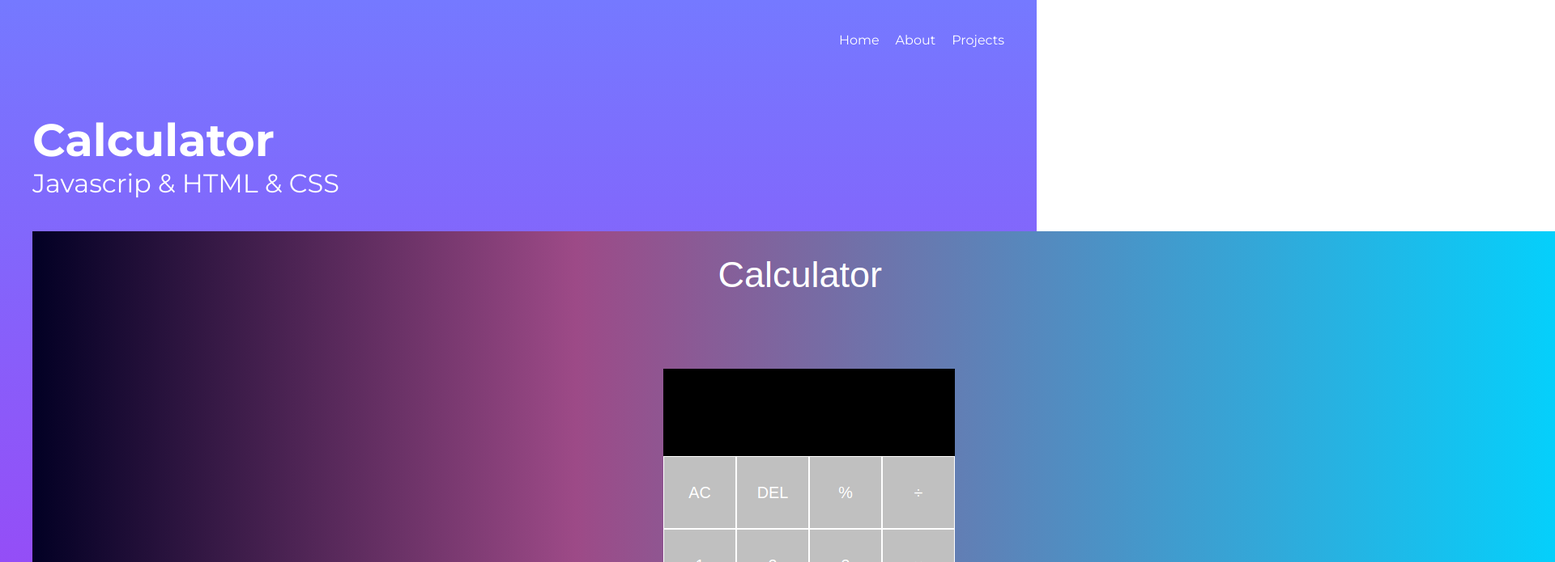
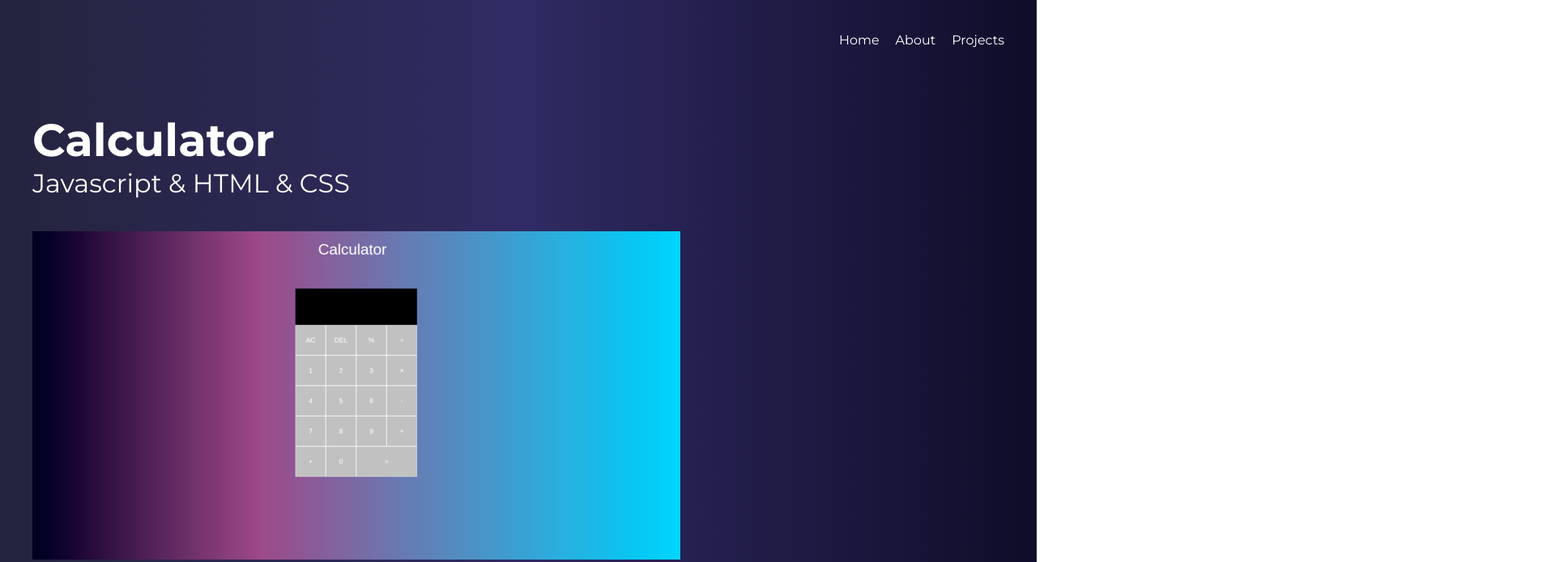
Before and after one commit to kasiabienkowska/personal-webpage-gatsby, a Gatsby site in the folder katarzyna-bienkowska/: page /projects/calculator in a window 1280 px wide. Shown: the top 695 px of the page at 81% size, 1920 px wide, since content can reach past the window. Built offline with nearby package versions, Linux system fonts and the light colour scheme; Gatsby itself is replaced by a stand-in of ours.

Commit message:
images added

```diff
--- a/katarzyna-bienkowska/src/projects/calculator.md
+++ b/katarzyna-bienkowska/src/projects/calculator.md
@@ -1,7 +1,7 @@
 ---
 title: Calculator
-stack: Javascrip & HTML & CSS
+stack: Javascript & HTML & CSS
 slug: calculator
 thumb: ../images/thumbs/calculator.png
-pathname: https://github.com/kasiabienkowska/project2-calculator
+featured: ../images/featured/calculator.png
 ---
--- a/katarzyna-bienkowska/src/projects/demowebsite.md
+++ b/katarzyna-bienkowska/src/projects/demowebsite.md
@@ -1,7 +1,8 @@
 ---
-title: demo website layout
+title: Demo website layout
 stack: HTML & CSS
 slug: demo-website
 thumb: ../images/thumbs/webpage.png
-pathname: https://github.com/kasiabienkowska/project2-calculator
+featured: ../images/featured/webpage.png
+original: ../images/originals/ricardo-org.png
 ---
--- a/katarzyna-bienkowska/src/projects/gmaillayout.md
+++ b/katarzyna-bienkowska/src/projects/gmaillayout.md
@@ -3,5 +3,6 @@
 stack: HTML & CSS
 slug: gmail-layout
 thumb: ../images/thumbs/gmail.png
-pathname: https://github.com/kasiabienkowska/project2-calculator
+featured: ../images/featured/gmail.png
+original: ../images/originals/gmail-org.png
 ---
--- a/katarzyna-bienkowska/src/projects/moneyfinder.md
+++ b/katarzyna-bienkowska/src/projects/moneyfinder.md
@@ -3,5 +3,5 @@
 stack: React
 slug: moneyfinder
 thumb: ../images/thumbs/moneyapp.png
-pathname: https://github.com/kasiabienkowska/project2-calculator
+featured: ../images/featured/moneyapp.png
 ---
--- a/katarzyna-bienkowska/src/projects/slider.md
+++ b/katarzyna-bienkowska/src/projects/slider.md
@@ -1,7 +1,7 @@
 ---
 title: Image Slider
-stack: Javascrip & HTML & CSS
+stack: Javascript & HTML & CSS
 slug: slider
 thumb: ../images/thumbs/slider.png
-pathname: https://github.com/kasiabienkowska/project2-calculator
+featured: ../images/featured/slider.png
 ---
--- a/katarzyna-bienkowska/src/projects/spotifylayout.md
+++ b/katarzyna-bienkowska/src/projects/spotifylayout.md
@@ -3,5 +3,6 @@
 stack: HTML & CSS
 slug: spotify-layout
 thumb: ../images/thumbs/spotify.png
-pathname: https://github.com/kasiabienkowska/project2-calculator
+featured: ../images/featured/spotify.png
+original: ../images/originals/spotify-org.png
 ---
--- a/katarzyna-bienkowska/src/styles/global.css
+++ b/katarzyna-bienkowska/src/styles/global.css
@@ -12,10 +12,11 @@
   min-height: 100%;
 }
 body {
-  background-image: linear-gradient(to top, #b224ef 0%, #7579ff 100%);
-  background-repeat: no-repeat;
+  background: #0f0c29;
+  background: -webkit-linear-gradient(to right, #24243e, #302b63, #0f0c29);
+  background: linear-gradient(to right, #24243e, #302b63, #0f0c29);
 }
-p {
+p, ul {
   margin: 16px auto;
   line-height: 1.5em;
 }
@@ -48,7 +49,7 @@
 }
 
 @media (max-width: 680px) {
-  nav{
+  nav {
     justify-content: center;
   }
 }
--- a/katarzyna-bienkowska/src/templates/project-details.js
+++ b/katarzyna-bienkowska/src/templates/project-details.js
@@ -6,16 +6,17 @@
 
 export default function ProjectDetails({ data }) {
   const { html } = data.markdownRemark
-  const { title, stack, thumb } = data.markdownRemark.frontmatter
+  const { title, stack, featured, original } = data.markdownRemark.frontmatter
   return (
     <Layout>
       <div className={styles.details}>
         <h2>{title}</h2>
         <h3>{stack}</h3>
         <div className={styles.featured}>
-          <GatsbyImage
-            image={getImage(thumb)}
-          />
+          <GatsbyImage image={getImage(featured)} />
+        </div>
+        <div className={styles.featured}>
+          <GatsbyImage image={getImage(original)} />
         </div>
         <div
           className={styles.html}
@@ -28,7 +29,7 @@
 
 export const query = graphql`
   query ProjectsDetails($slug: String) {
-  markdownRemark(frontmatter: {slug: {eq: $slug}}) {
+    markdownRemark(frontmatter: { slug: { eq: $slug } }) {
       html
       frontmatter {
         stack
@@ -38,6 +39,16 @@
             gatsbyImageData(layout: FIXED, placeholder: DOMINANT_COLOR)
           }
         }
+        featured {
+          childImageSharp {
+            gatsbyImageData(layout: FIXED, placeholder: DOMINANT_COLOR)
+          }
+        }
+        original {
+          childrenImageSharp {
+            gatsbyImageData(layout: FIXED, placeholder: DOMINANT_COLOR)
+          }
+        }
       }
     }
   }
```
Also changed, not shown: katarzyna-bienkowska/src/styles/about.module.css (+6 -8 lines), katarzyna-bienkowska/src/images/featured/calculator.png (added), katarzyna-bienkowska/src/images/featured/gmail.png (added), katarzyna-bienkowska/src/images/featured/moneyapp.png (added), katarzyna-bienkowska/src/images/featured/slider.png (added), katarzyna-bienkowska/src/images/featured/spotify.png (added), katarzyna-bienkowska/src/images/featured/webpage.png (added), katarzyna-bienkowska/src/images/originals/gmail-org.png (added), katarzyna-bienkowska/src/images/originals/ricardo-org.png (added), katarzyna-bienkowska/src/images/originals/spotify-org.png (added). Lines whose indentation alone changed are shown as unchanged.
